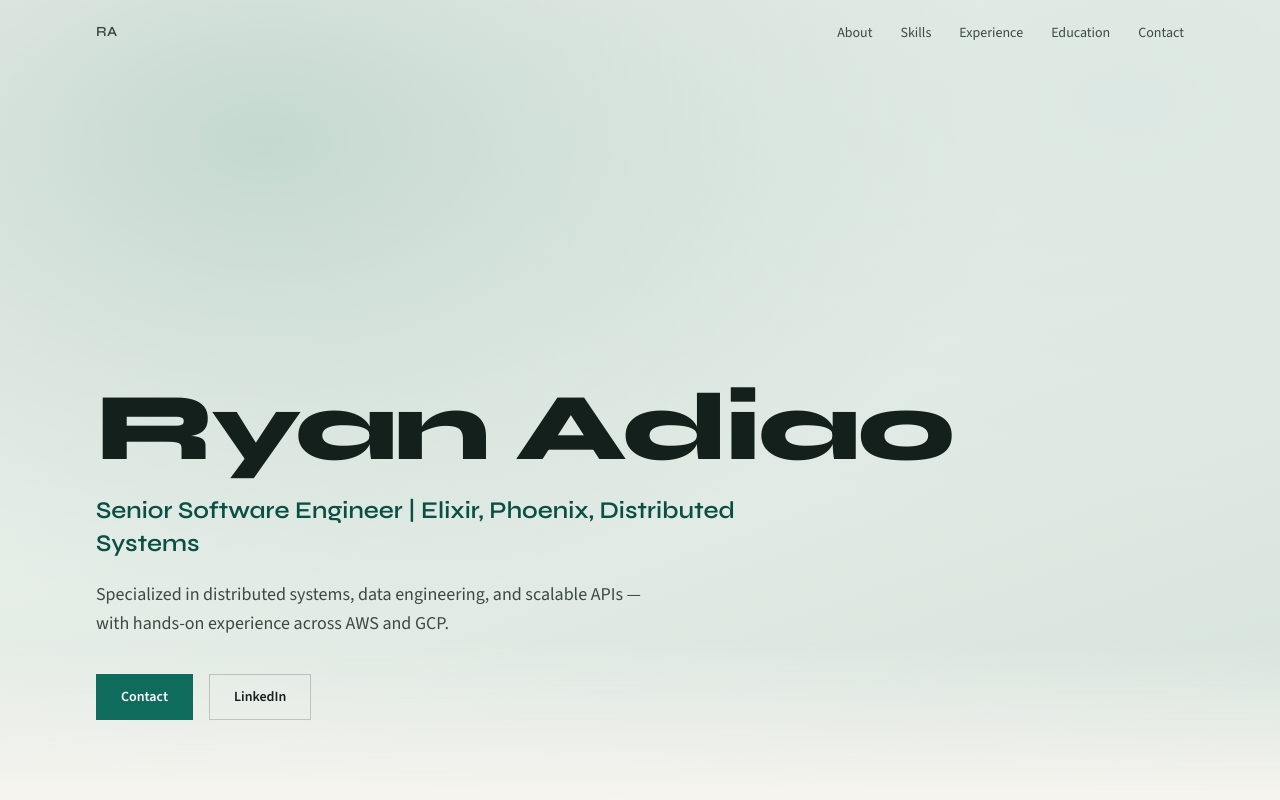
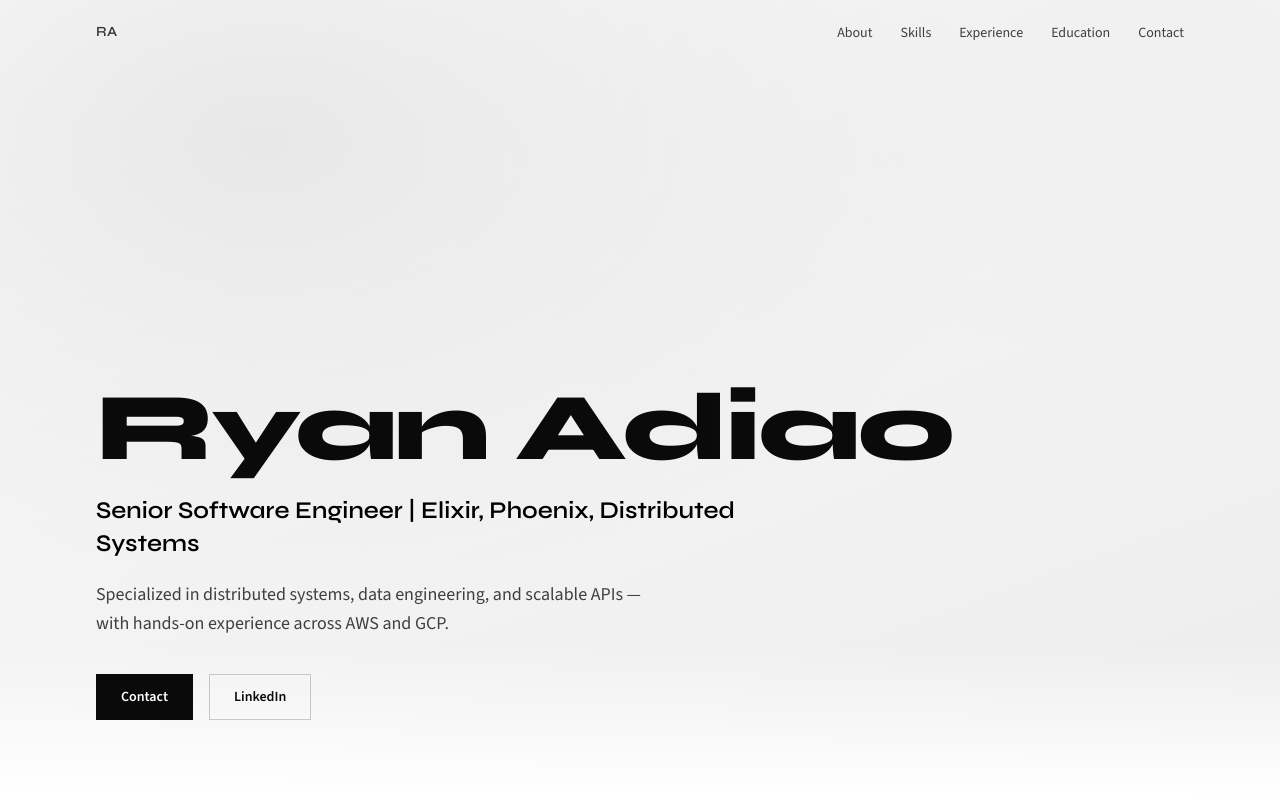
Before and after one commit to Earthborn101/website-portfolio, a React (Vite) app: page / in a window 1280 px wide. Shown: the top 800 px of the page. Built offline with nearby package versions, Linux system fonts and the light colour scheme.

Commit message:
Switch portfolio theme to black and white
Replace green accent and warm surfaces with a simple monochrome palette.

```diff
--- a/src/App.tsx
+++ b/src/App.tsx
@@ -64,7 +64,7 @@ function App() {
           aria-label="Introduction"
         >
           <div
-            className="animate-drift absolute inset-0 bg-[radial-gradient(ellipse_at_20%_20%,#c5d9d1_0%,transparent_50%),radial-gradient(ellipse_at_85%_15%,#dce8e3_0%,transparent_45%),linear-gradient(160deg,#f6f4ef_0%,#e8efe9_42%,#d4e2db_100%)]"
+            className="animate-drift absolute inset-0 bg-[radial-gradient(ellipse_at_20%_20%,#e8e8e8_0%,transparent_50%),radial-gradient(ellipse_at_85%_15%,#f0f0f0_0%,transparent_45%),linear-gradient(160deg,#ffffff_0%,#f5f5f5_42%,#ececec_100%)]"
             aria-hidden="true"
           />
           <div
--- a/src/index.css
+++ b/src/index.css
@@ -4,16 +4,16 @@
   --font-display: 'Syne', sans-serif;
   --font-body: 'Source Sans 3', sans-serif;
 
-  --color-ink: #14201c;
-  --color-ink-soft: #3a4a44;
-  --color-muted: #5c6b64;
-  --color-surface: #f6f4ef;
-  --color-surface-2: #ebe7df;
-  --color-accent: #0f6b5c;
-  --color-accent-deep: #0a4f44;
-  --color-line: #d4cfc4;
-  --color-sky: #dce8e3;
-  --color-mist: #c5d9d1;
+  --color-ink: #0a0a0a;
+  --color-ink-soft: #3f3f3f;
+  --color-muted: #6b6b6b;
+  --color-surface: #ffffff;
+  --color-surface-2: #f4f4f4;
+  --color-accent: #0a0a0a;
+  --color-accent-deep: #000000;
+  --color-line: #e5e5e5;
+  --color-sky: #f0f0f0;
+  --color-mist: #e8e8e8;
 }
 
 @layer base {
```
